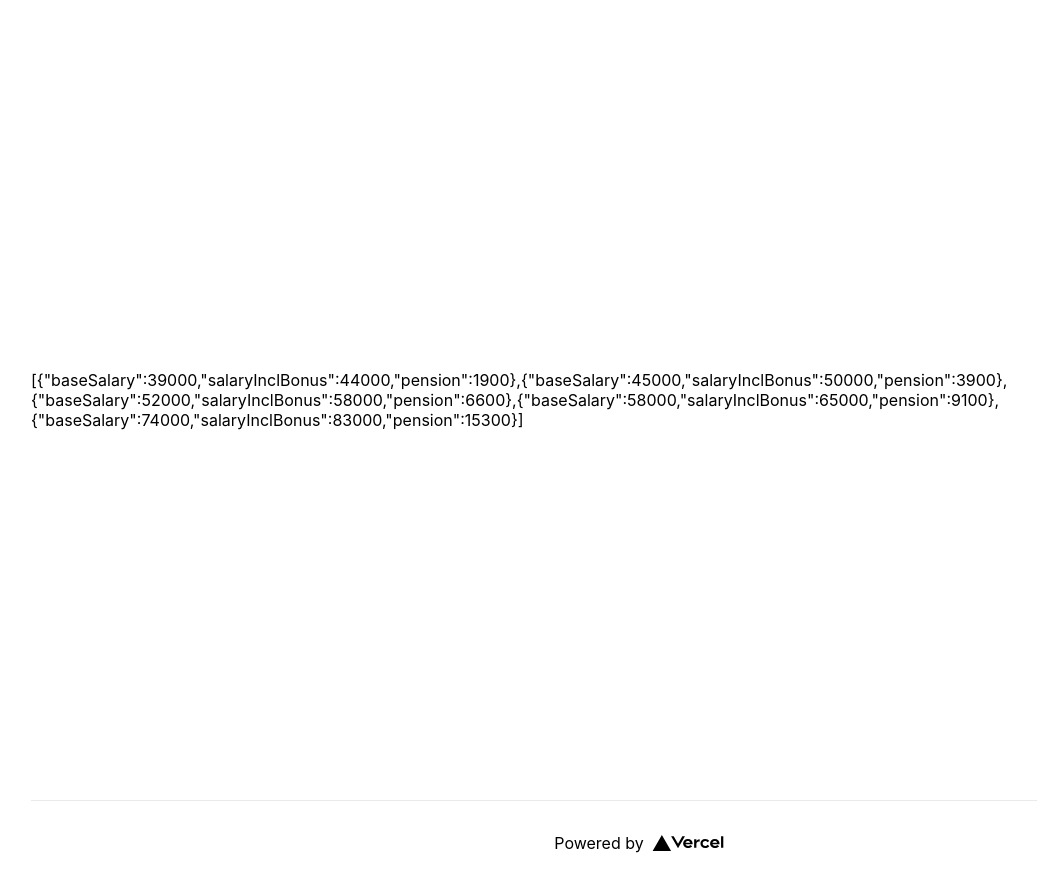
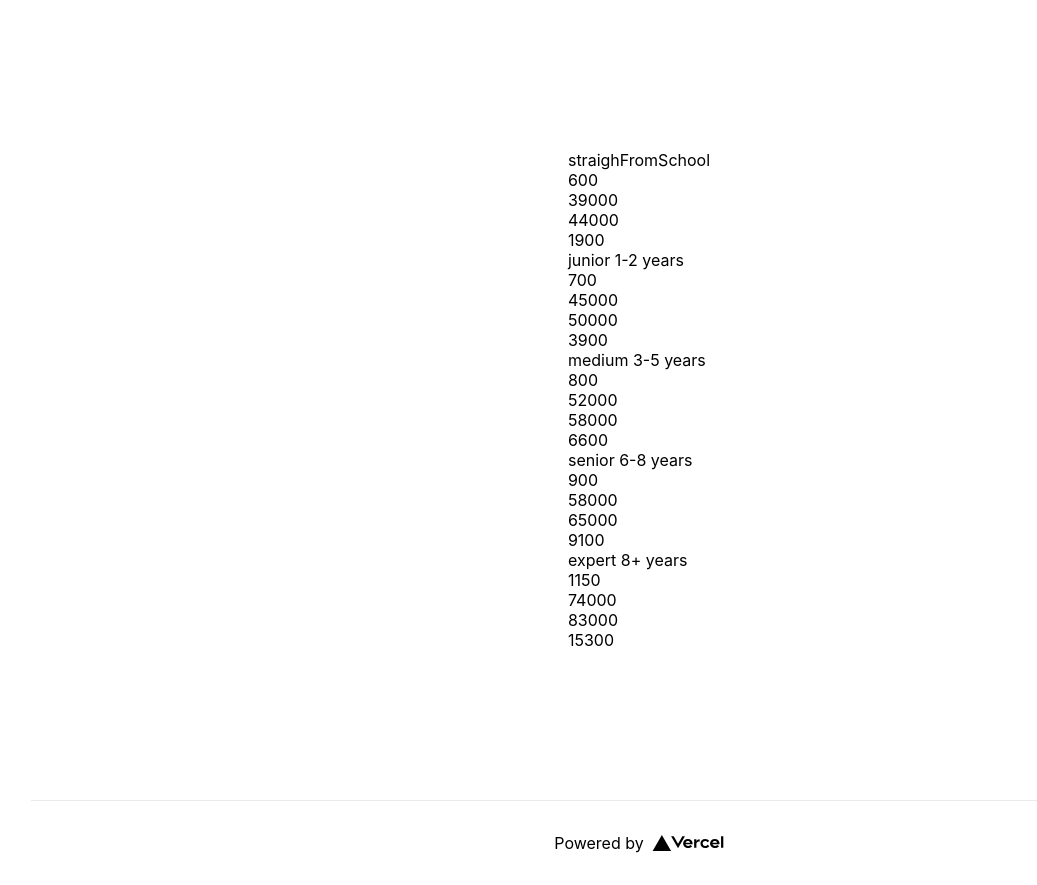
Before and after one commit to limlim1986/budget-tool, a Next.js app in the folder shiftkey-offer/: page / in a window 1280 px wide. Shown: the whole page, without its empty margins (1-1038 px from the left). Built offline with nearby package versions, Linux system fonts and the light colour scheme.

Commit message:
more work on showing offers

```diff
--- a/shiftkey-offer/calculations/calculations.ts
+++ b/shiftkey-offer/calculations/calculations.ts
@@ -191,13 +191,15 @@ rolesAndRates.forEach((item) => {
 });
 
 export const getInfo = () => {
-    const info: { baseSalary: number; salaryInclBonus: number; pension: number; }[] = [];
+    const info: { role: string; rate: number; baseSalary: number; salaryInclBonus: number; pension: number; }[] = [];
     rolesAndRates.forEach((item) => {
         let baseSalary = getBaseSalary(employerContributionPercentage, pensionPercentage, item.rate, yearly[0].totalHours, companyMarginPercentage, bonusPercentage);
         let salaryInclBonus = getSalaryIncludingBonus(baseSalary, bonusPercentage);
         let pension = calculatePensionCostPerMonth(salaryInclBonus);
 
         info.push({
+            role: item.role,
+            rate: item.rate,
             baseSalary,
             salaryInclBonus,
             pension
--- a/shiftkey-offer/pages/index.tsx
+++ b/shiftkey-offer/pages/index.tsx
@@ -6,7 +6,7 @@ import React, { useState } from 'react';
 import { getInfo } from '../calculations/calculations';
 
 const Home: NextPage = () => {
-  const [count, setCount] = useState(getInfo());
+  const [offerInfos, setCount] = useState(getInfo());
 
   return (
     <div className={styles.container}>
@@ -17,7 +17,17 @@ const Home: NextPage = () => {
       </Head>
 
       <main className={styles.main}>
-        {JSON.stringify(count)}
+          <div>
+            {offerInfos.map(offerInfo => (
+              <div key={offerInfo.role}>
+                <div>{offerInfo.role}</div>
+                <div>{offerInfo.rate}</div>
+                <div>{offerInfo.baseSalary}</div>
+                <div>{offerInfo.salaryInclBonus}</div>
+                <div>{offerInfo.pension}</div>
+              </div>
+            ))}
+          </div>
       </main>
 
       <footer className={styles.footer}>
```
